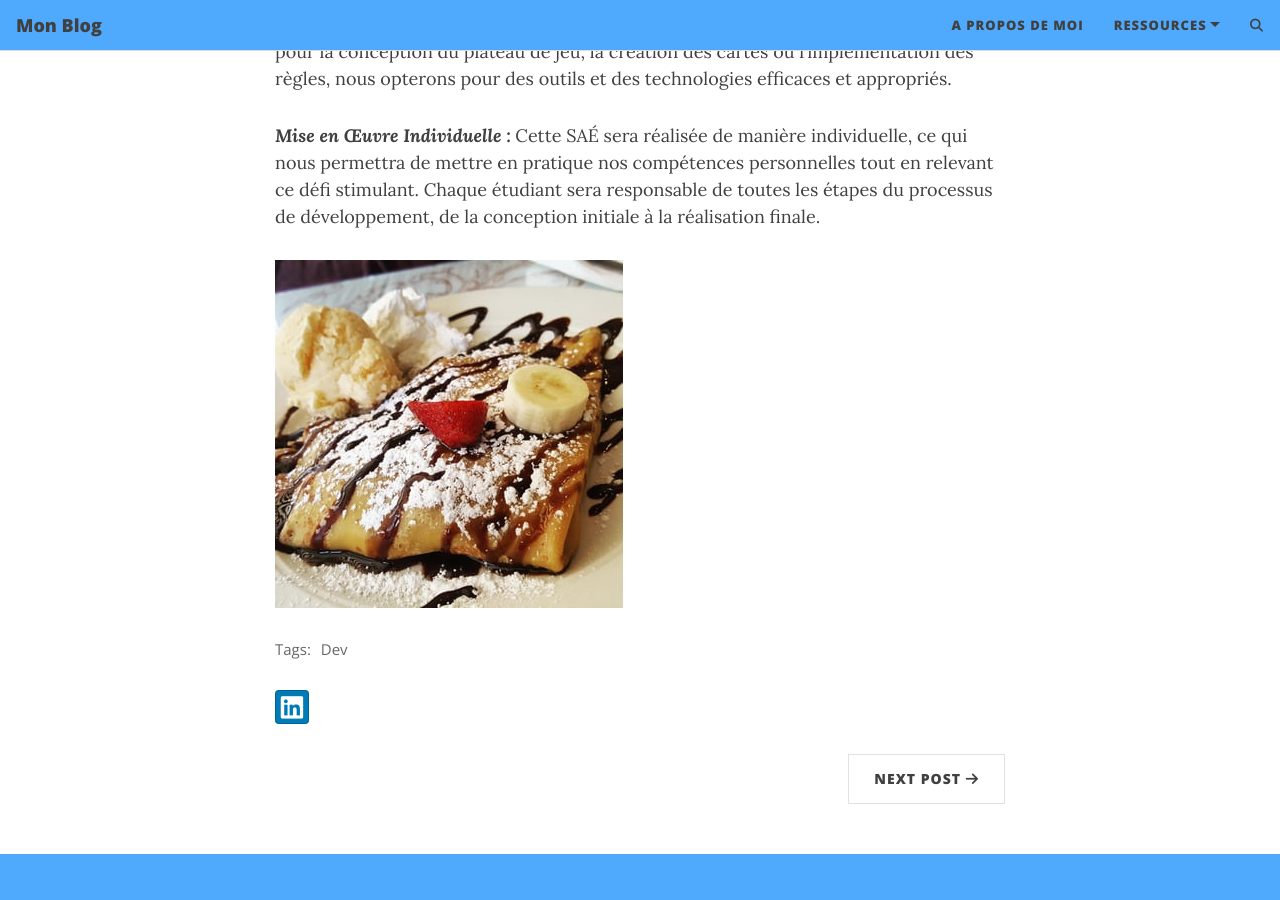
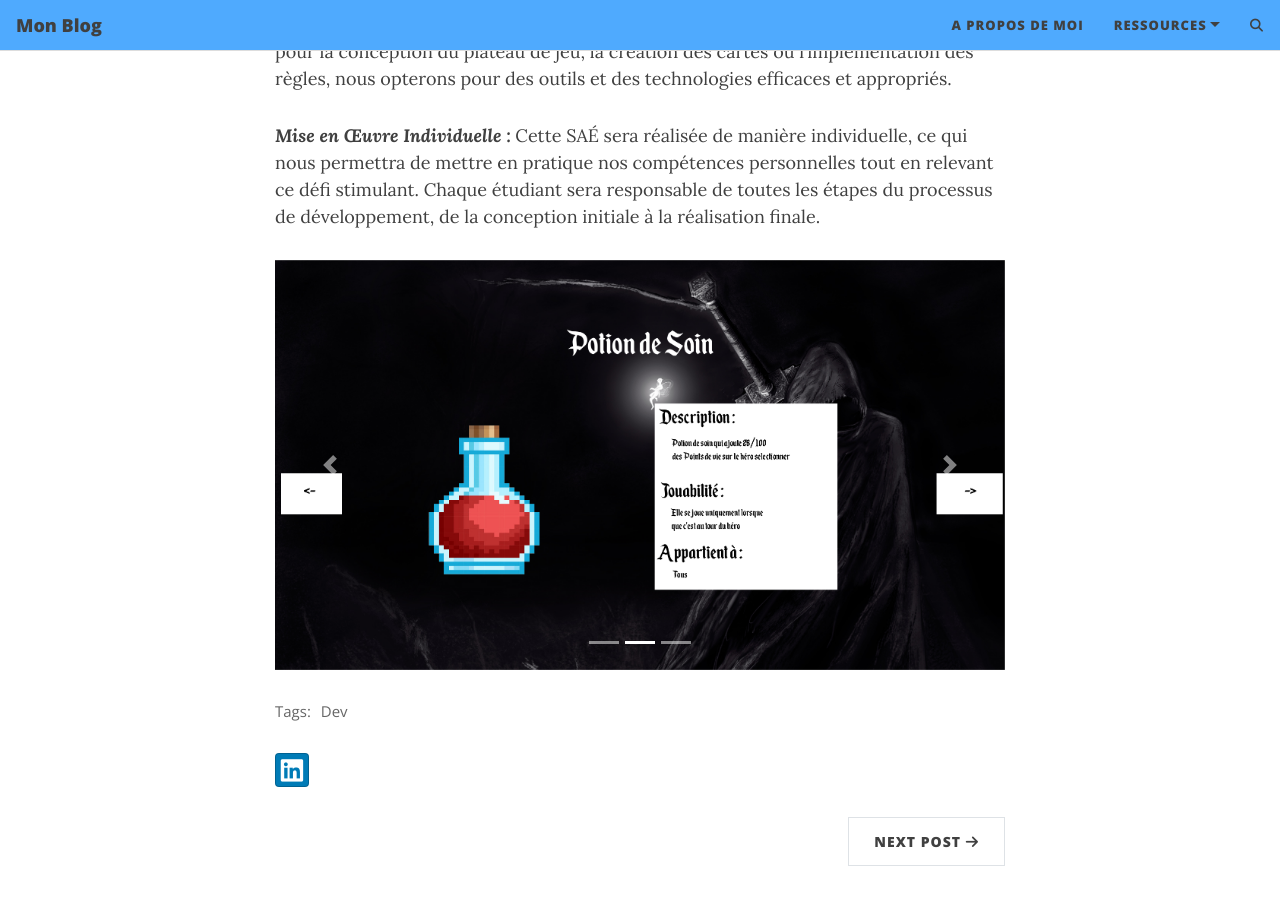
Before and after one commit to RavenJB/RavenJB.github.io, a Jekyll site: the page built from _posts/2023-12-15-sample-markdown.md, in a window 1280 px wide and 900 px high, scrolled down 1188 px. Built offline with Jekyll 4.4.1, drawn with Linux system fonts in a browser that asks for light colours; comment, search, counter and statistics services are not loaded.

Commit message:
Update 2023-12-15-sample-markdown.md

```diff
--- a/_posts/2023-12-15-sample-markdown.md
+++ b/_posts/2023-12-15-sample-markdown.md
@@ -23,5 +23,30 @@
 
 ***Mise en Œuvre Individuelle :*** Cette SAÉ sera réalisée de manière individuelle, ce qui nous permettra de mettre en pratique nos compétences personnelles tout en relevant ce défi stimulant. Chaque étudiant sera responsable de toutes les étapes du processus de développement, de la conception initiale à la réalisation finale.
 
-
-![Image de jeu]({{ '/assets/img/crepe.jpg' | relative_url }})
+<!-- Carrousel d'images -->
+<div id="carouselExampleIndicators" class="carousel slide" data-ride="carousel">
+  <ol class="carousel-indicators">
+	<li data-target="#carouselExampleIndicators" data-slide-to="0" class="active"></li>
+	<li data-target="#carouselExampleIndicators" data-slide-to="1"></li>
+	<li data-target="#carouselExampleIndicators" data-slide-to="2"></li>
+  </ol>
+  <div class="carousel-inner">
+	<div class="carousel-item active">
+	  <img class="d-block w-100" src="{{ '/assets/img/jeu1.png' | relative_url }}" alt="First slide">
+	</div>
+	<div class="carousel-item">
+	  <img class="d-block w-100" src="{{ '/assets/img/jeu1_2.png' | relative_url }}" alt="Second slide">
+	</div>
+	<div class="carousel-item">
+	  <img class="d-block w-100" src="{{ '/assets/img/jeu1_3.png' | relative_url }}" alt="Third slide">
+	</div>
+  </div>
+  <a class="carousel-control-prev" href="#carouselExampleIndicators" role="button" data-slide="prev">
+	<span class="carousel-control-prev-icon" aria-hidden="true"></span>
+	<span class="sr-only">Précédent</span>
+  </a>
+  <a class="carousel-control-next" href="#carouselExampleIndicators" role="button" data-slide="next">
+	<span class="carousel-control-next-icon" aria-hidden="true"></span>
+	<span class="sr-only">Prochain</span>
+  </a>
+</div>
```
